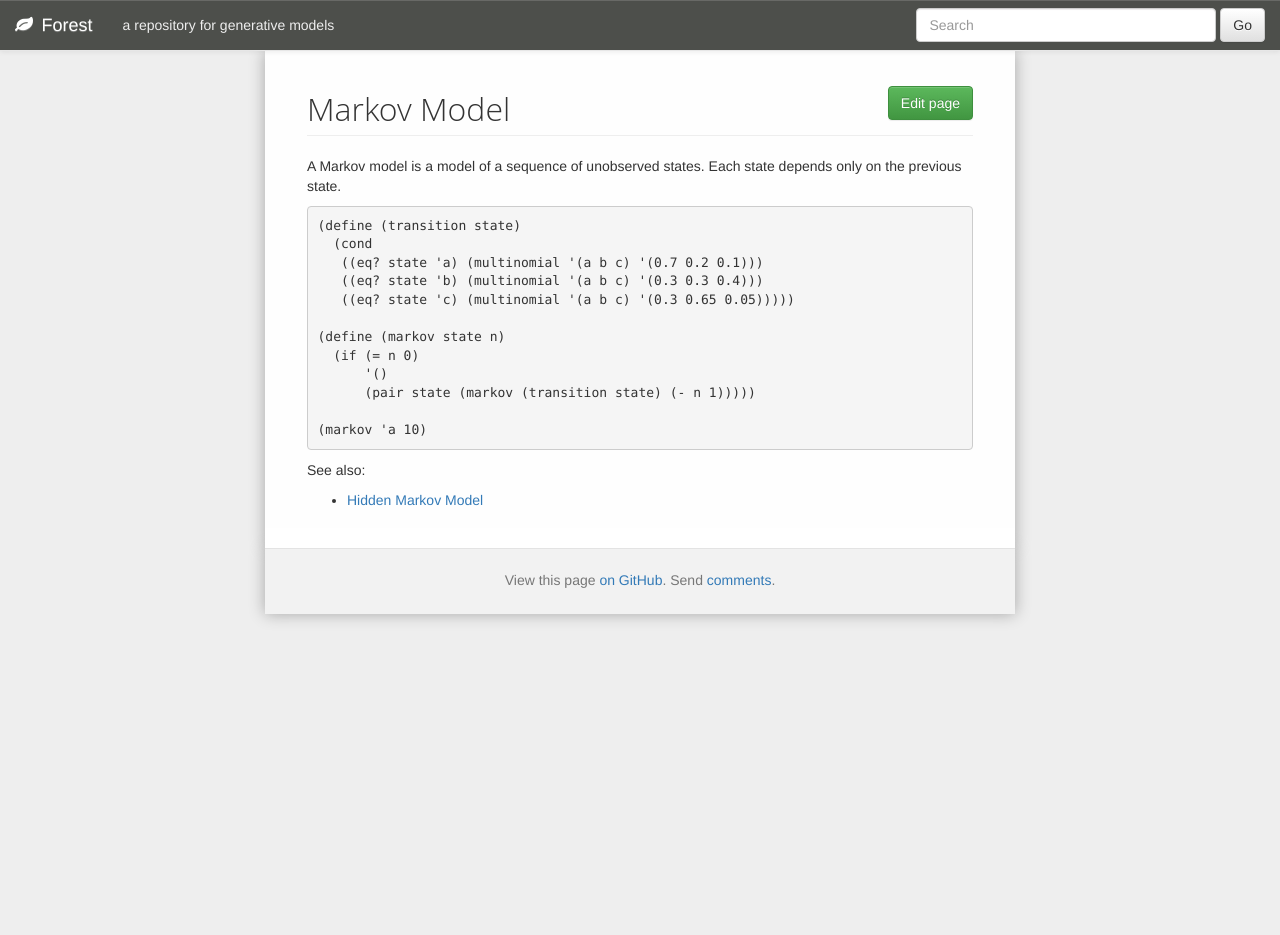
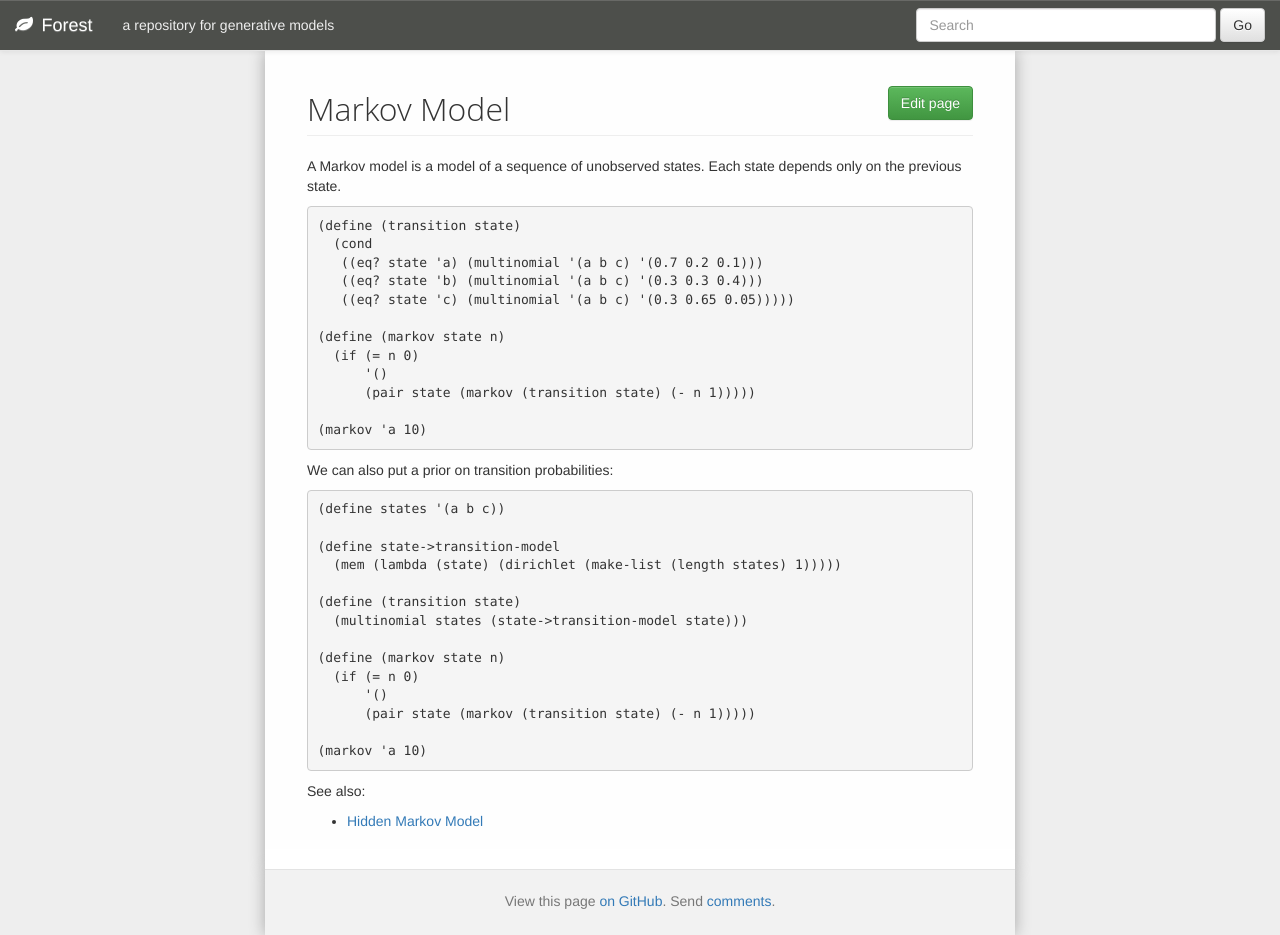
Before and after one commit to forestdb/forestdb.org, a Jekyll site: the page built from models/markov.md, in a window 1280 px wide. Built offline with Jekyll 4.4.1, drawn with Linux system fonts in a browser that asks for light colours; nearby versions of some CDN libraries; before the commit the page ends 900 px from its top, so only the background shows below that.

Commit message:
Update markov.md

```diff
--- a/models/markov.md
+++ b/models/markov.md
@@ -21,6 +21,23 @@ A Markov model is a model of a sequence of unobserved states. Each state depends
 
     (markov 'a 10)
 
+We can also put a prior on transition probabilities:
+
+    (define states '(a b c))
+
+    (define state->transition-model
+      (mem (lambda (state) (dirichlet (make-list (length states) 1)))))
+
+    (define (transition state)
+      (multinomial states (state->transition-model state)))
+
+    (define (markov state n)
+      (if (= n 0)
+          '()
+          (pair state (markov (transition state) (- n 1)))))
+
+    (markov 'a 10)
+
 See also:
 
 - [Hidden Markov Model](/models/hmm.html)
```
